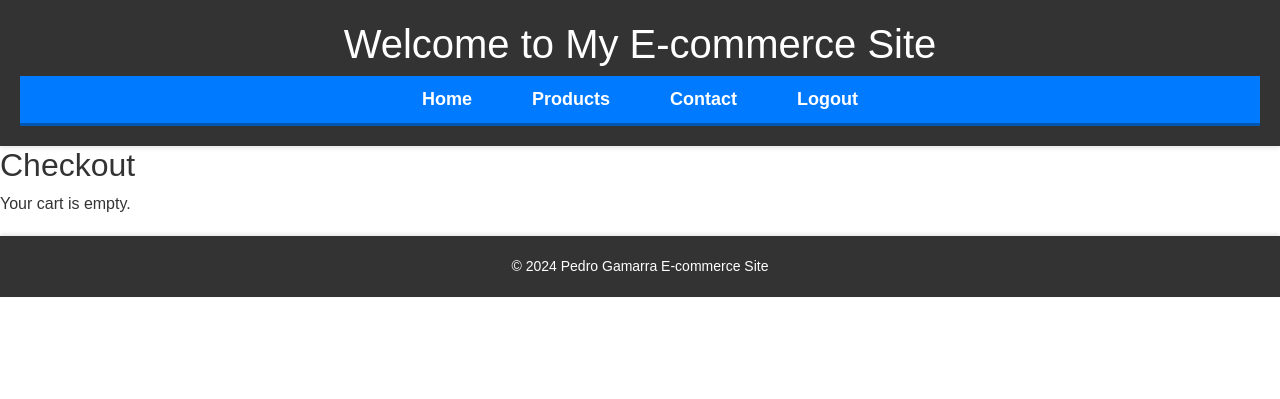
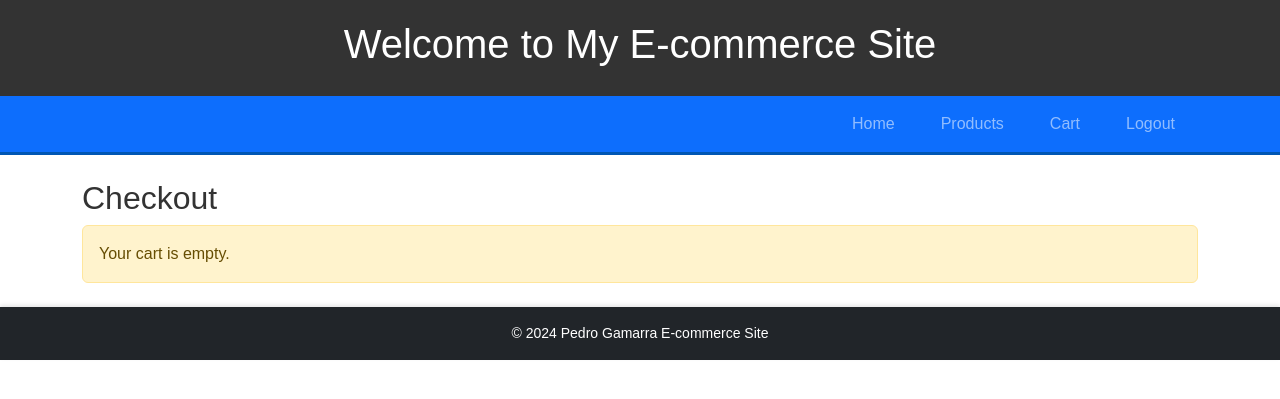
Before and after one commit to pehgamarra/e-commerce-django-mysql, a Django app: page /checkout/ in a window 1280 px wide. Shown: the top 399 px of the page. Run offline with Django 5.2, Linux system fonts and the light colour scheme; the visitor is signed in with stand-in values (Sample User, id 1); some libraries are stand-ins or nearby versions.

```diff
--- a/ecommerce/settings.py
+++ b/ecommerce/settings.py
@@ -145,4 +145,4 @@ LOGIN_REDIRECT_URL = 'home'
 LOGOUT_REDIRECT_URL = '/'
 
 #site
-SITE_ID = 1
+SITE_ID = 5
--- a/store/models.py
+++ b/store/models.py
@@ -31,6 +31,7 @@ class CartItem(models.Model):
         return f'{self.quantity} x {self.product.name}'
 
 class Order(models.Model):
+    user = models.ForeignKey(User, on_delete=models.CASCADE, default=1)
     total_price = models.DecimalField(max_digits=10, decimal_places=2, default=0.00)
     shipping_cost = models.DecimalField(max_digits=10, decimal_places=2, default=0.00)
     grand_total = models.DecimalField(max_digits=10, decimal_places=2, default=0.00)
--- a/store/views.py
+++ b/store/views.py
@@ -120,6 +120,7 @@ def calculate_shipping(total_amount):
     return total_amount * shipping_rate
 
 
+@login_required
 def checkout(request):
     cart = request.session.get('cart', {})
 
@@ -140,10 +141,12 @@ def checkout(request):
             grand_total = round(total_price + shipping_cost, 2)
 
             order = Order.objects.create(
+                user=request.user,
                 total_price=round(total_price, 2),
                 shipping_cost=shipping_cost,
                 grand_total=grand_total,
-                address=f"{address['address_line1']}, {address.get('address_line2', '')}, {address['city']}, {address['state']}, {address['postal_code']}, {address['country']}"
+                address=f"{address['address_line1']}, {address.get('address_line2', '')}, {address['city']}, {address['state']}, {address['postal_code']}, {address['country']}",
+
             )
 
             request.session['cart'] = {}
@@ -171,7 +174,6 @@ def checkout(request):
     }
 
     return render(request, 'store/checkout.html', context)
-
 
 def checkout_complete(request):
     return render(request, 'store/checkout_complete.html')
--- a/templates/store/base.html
+++ b/templates/store/base.html
@@ -6,35 +6,51 @@
     <title>{% block title %}My E-commerce Site{% endblock %}</title>
     {% load static %}
     <link href="https://maxcdn.bootstrapcdn.com/bootstrap/5.3.0/css/bootstrap.min.css" rel="stylesheet">
+    <link rel="stylesheet" href="https://cdnjs.cloudflare.com/ajax/libs/bootstrap-icons/1.10.0/font/bootstrap-icons.min.css">
     <link rel="stylesheet" href="{% static 'css/styles.css' %}">
 </head>
-
 <body>
     <header>
-        <h1>Welcome to My E-commerce Site</h1>
-        <nav>
-            <ul>
-                <li><a href="{% url 'home' %}">Home</a></li>
-                <li><a href="{% url 'product_list' %}">Products</a></li>
-                <li><a href="#">Contact</a></li>
+        <h1 class="text-white">Welcome to My E-commerce Site</h1>
+    </header>
+    <nav class="navbar navbar-expand-lg navbar-dark bg-primary">
+        <div class="container">
+            <div class="collapse navbar-collapse" id="navbarNav">
+                <ul class="navbar-nav ms-auto">
+                    <li class="nav-item">
+                        <a class="nav-link" href="{% url 'home' %}">Home</a>
+                    </li>
+                    <li class="nav-item">
+                        <a class="nav-link" href="{% url 'product_list' %}">Products</a>
+                    </li>
+                    <li class="nav-item">
+                        <a class="nav-link" href="{% url 'cart_detail' %}">Cart</a>
+                    </li>
                     {% if user.is_authenticated %}
-                    <li><a href="{% url 'logout' %}">Logout</a></li>
+                        <li class="nav-item">
+                            <a class="nav-link" href="{% url 'logout' %}">Logout</a>
+                        </li>
                     {% else %}
-                    <li><a href="{% url 'login' %}">Login</a></li>
-                    <li><a href="{% url 'register' %}">Register</a></li>
+                        <li class="nav-item">
+                            <a class="nav-link" href="{% url 'login' %}">Login</a>
+                        </li>
+                        <li class="nav-item">
+                            <a class="nav-link" href="{% url 'register' %}">Register</a>
+                        </li>
                     {% endif %}
                 </ul>
+            </div>
+        </div>
     </nav>
-    </header>
-    <main>
+    <main class="container mt-4">
         {% block content %}
         <!-- Default content -->
         {% endblock %}
     </main>
-    <footer>
+    <footer class="bg-dark text-white text-center py-3 mt-4">
         <p>&copy; 2024 Pedro Gamarra E-commerce Site</p>
     </footer>
-        <!-- bootstrap dependencies -->
+    <!-- Bootstrap JS and dependencies -->
     <script src="https://ajax.googleapis.com/ajax/libs/jquery/3.6.0/jquery.min.js"></script>
     <script src="https://cdn.jsdelivr.net/npm/@popperjs/core@2.11.6/dist/umd/popper.min.js"></script>
     <script src="https://maxcdn.bootstrapcdn.com/bootstrap/5.3.0/js/bootstrap.min.js"></script>
--- a/templates/store/checkout.html
+++ b/templates/store/checkout.html
@@ -6,7 +6,7 @@
     <h2>Checkout</h2>
 
     {% if message %}
-        <p>{{ message }}</p>
+        <p class="alert alert-warning">{{ message }}</p>
     {% else %}
         <p>Total Price: ${{ total_price }}</p>
         <p>Shipping Cost: ${{ shipping_cost }}</p>
@@ -14,26 +14,27 @@
 
         <form method="post">
             {% csrf_token %}
-        <fieldset>
-            <legend>Shipping Address</legend>
+            <fieldset class="border p-4 mb-4">
+                <legend class="w-auto">Shipping Address</legend>
                 {{ form.as_p }}
             </fieldset>
-        <fieldset>
-            <legend>Payment Information</legend>
+            <fieldset class="border p-4 mb-4">
+                <legend class="w-auto">Payment Information</legend>
                 <div class="form-group">
                     <label for="card_number">Card Number:</label>
-                <input type="text" id="card_number" name="card_number" required>
+                    <input type="text" id="card_number" name="card_number" class="form-control" required>
                 </div>
                 <div class="form-group">
                     <label for="expiry_date">Expiry Date (MM/YY):</label>
-                <input type="text" id="expiry_date" name="expiry_date" required>
+                    <input type="text" id="expiry_date" name="expiry_date" class="form-control" required>
                 </div>
                 <div class="form-group">
                     <label for="cvv">CVV:</label>
-                <input type="text" id="cvv" name="cvv" required>
+                    <input type="text" id="cvv" name="cvv" class="form-control" required>
                 </div>
             </fieldset>
-        <button type="submit">Proceed with Purchase</button>
+
+            <button type="submit" class="btn btn-primary">Proceed with Purchase</button>
         </form>
     {% endif %}
 {% endblock %}
--- a/templates/store/checkout_complete.html
+++ b/templates/store/checkout_complete.html
@@ -4,10 +4,12 @@
 
 {% block content %}
     <h2>Order Complete</h2>
+    <div class="alert alert-success" role="alert">
         <p>Thank you for your purchase!</p>
         <p>Your order number is {{ order.id }}.</p>
         <p>Total Price: ${{ order.total_price }}</p>
         <p>Shipping Cost: ${{ order.shipping_cost }}</p>
         <p>Grand Total: ${{ order.grand_total }}</p>
         <p>Shipping Address: {{ order.address }}</p>
+    </div>
 {% endblock %}
```
Also changed, not shown: store/static/css/styles.css (+64 -0 lines), templates/store/cart.html (+26 -9 lines), templates/store/cart_detail.html (+23 -11 lines), store/migrations/0003_order_user.py (added). Lines whose indentation alone changed are shown as unchanged.
